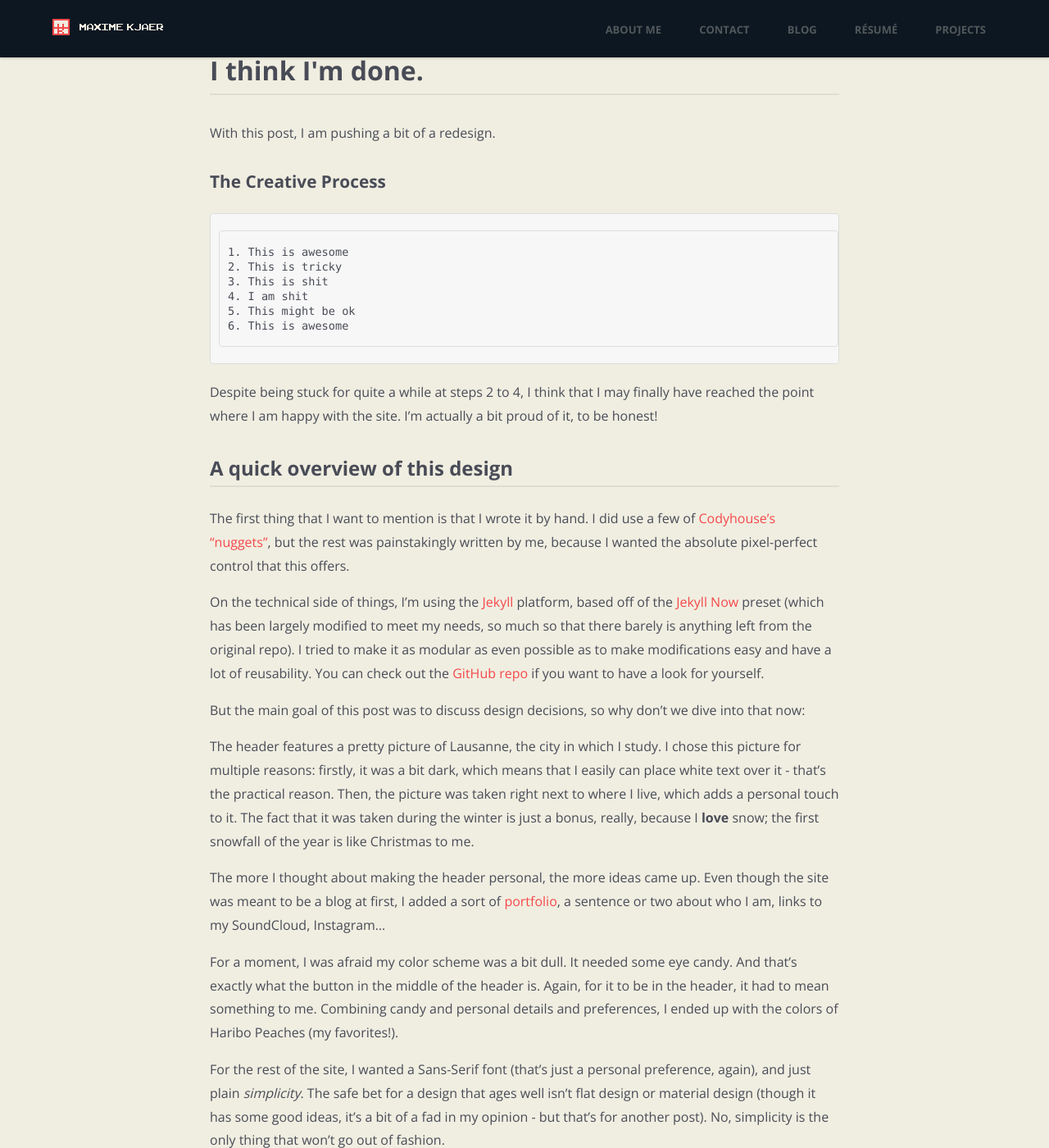
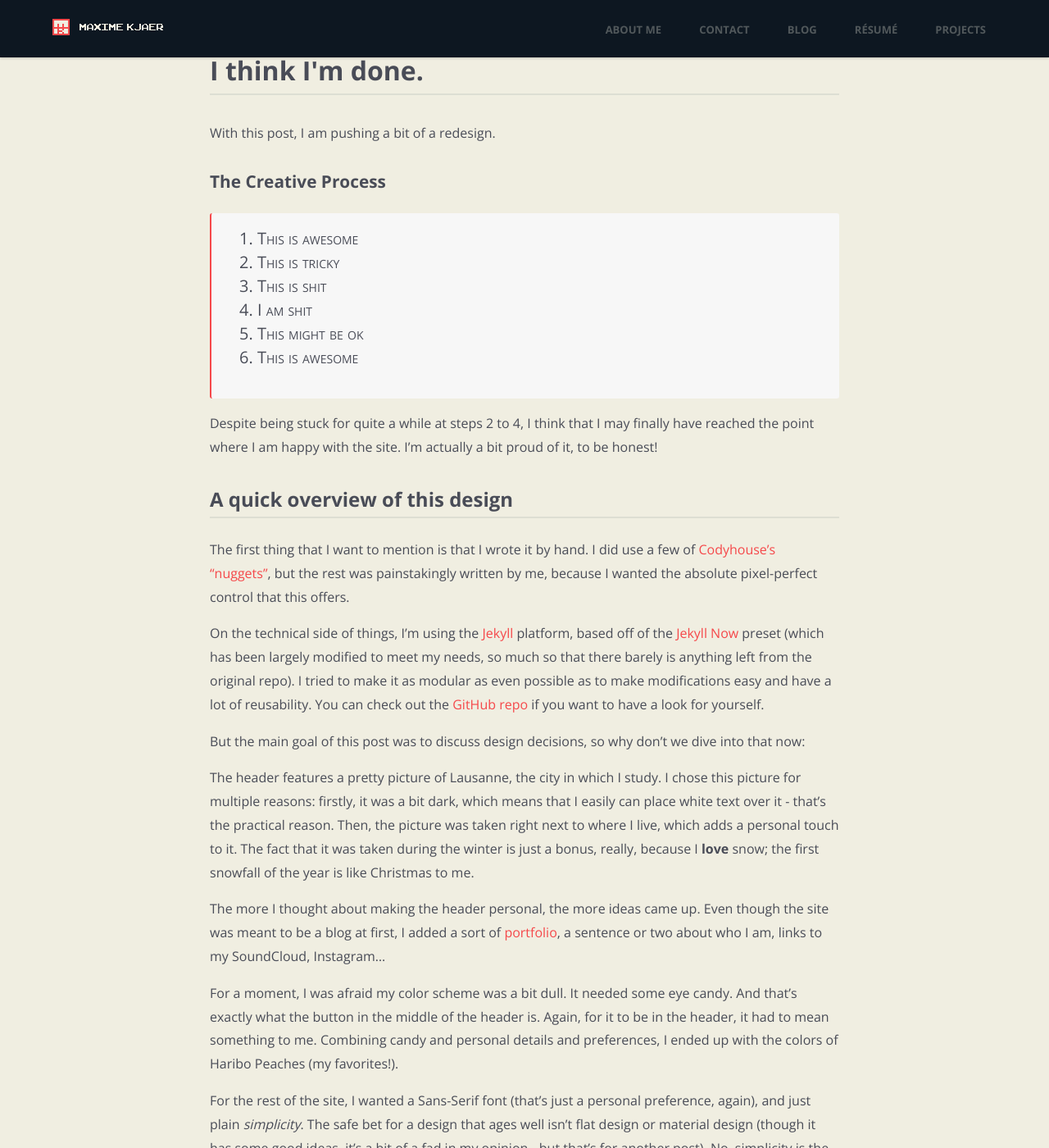
Before and after one commit to MaximeKjaer/kjaer.io, a Jekyll site: the page built from _posts/2014-11-24-discussing-this-design.md, in a window 1280 px wide and 1400 px high, scrolled down 592 px. Shown: the whole window at 82% size. Built offline with Jekyll 4.4.1, drawn with Linux system fonts in a browser that asks for light colours; nearby versions of some CDN libraries; comment, search, counter and statistics services are not loaded.

```diff
--- a/_includes/footer.html
+++ b/_includes/footer.html
@@ -3,8 +3,8 @@
     <a rel="license" href="http://creativecommons.org/licenses/by-nc-sa/3.0/"><img alt="Creative Commons License" style="border-width:0" src="/images/license.png" /></a><br/>
 
     <a rel="license" href="http://creativecommons.org/licenses/by-nc-sa/3.0/">License</a>
+    &nbsp; &middot;  &nbsp;<a href="https://github.com/MaximeKjaer/MaximeKjaer.github.io">Source</a>
     &nbsp; &middot;  &nbsp;<a href="{{ site.baseurl }}/feed.xml">RSS</a>
-    &nbsp; &middot;  &nbsp;<a href="{{ site.baseurl }}/sitemap.xml">Sitemap</a>
     </p>
     <img src="{{ site.baseurl }}/images/smiley.gif" alt=":)" />
 </footer>
--- a/_includes/headers.html
+++ b/_includes/headers.html
@@ -54,8 +54,8 @@
 <![endif]-->
 
 <!-- CSS -->
+<link rel="stylesheet" type="text/css" href="{{ site.baseurl }}/css/reset.min.css">
 <link href='http://fonts.googleapis.com/css?family=Open+Sans:400,700' rel='stylesheet' type='text/css'>
-<link rel="stylesheet" type="text/css" href="{{ site.baseurl }}/css/reset.min.css">
 <link rel="stylesheet" type="text/css" href="{{ site.baseurl }}/css/syntax.min.css">
 <link rel="stylesheet" type="text/css" href="{{ site.baseurl }}/css/style.min.css">
 
--- a/_posts/2014-11-24-discussing-this-design.md
+++ b/_posts/2014-11-24-discussing-this-design.md
@@ -9,12 +9,12 @@ With this post, I am pushing a bit of a redesign.
 
 ### The Creative Process
 
-    1. This is awesome
-    2. This is tricky
-    3. This is shit
-    4. I am shit
-    5. This might be ok
-    6. This is awesome
+> 1. This is awesome
+> 2. This is tricky
+> 3. This is shit
+> 4. I am shit
+> 5. This might be ok
+> 6. This is awesome
 
 Despite being stuck for quite a while at steps 2 to 4, I think that I may finally have reached the point where I am happy with the site. I'm actually a bit proud of it, to be honest!
 
--- a/css/default.css
+++ b/css/default.css
@@ -167,7 +167,7 @@ Intro
   padding-top: 120px;
 }
 #cd-intro h1 {
-  font-size: 1.5rem;
+  font-size: 2em;
   font-weight: 500;
   color: #FFF;
   text-shadow: 0 1px 3px rgba(0, 0, 0, 0.1);
@@ -191,7 +191,7 @@ Intro
   }
   #cd-intro h1 {
     font-size: 32px;
-    font-size: 2rem;
+    font-size: 3rem;
   }
 }
 @media only screen and (min-width: 1170px) {
--- a/css/syntax.css
+++ b/css/syntax.css
@@ -22,7 +22,6 @@ pre, blockquote {
     line-height: 1.45;
     background-color: #f7f7f7;
     border-radius: 3px;
-
 }
 
 code {
```
Also changed, not shown: css/style.css (+16 -0 lines), README.md, css/default.min.css, css/style.min.css, 1 other file.
